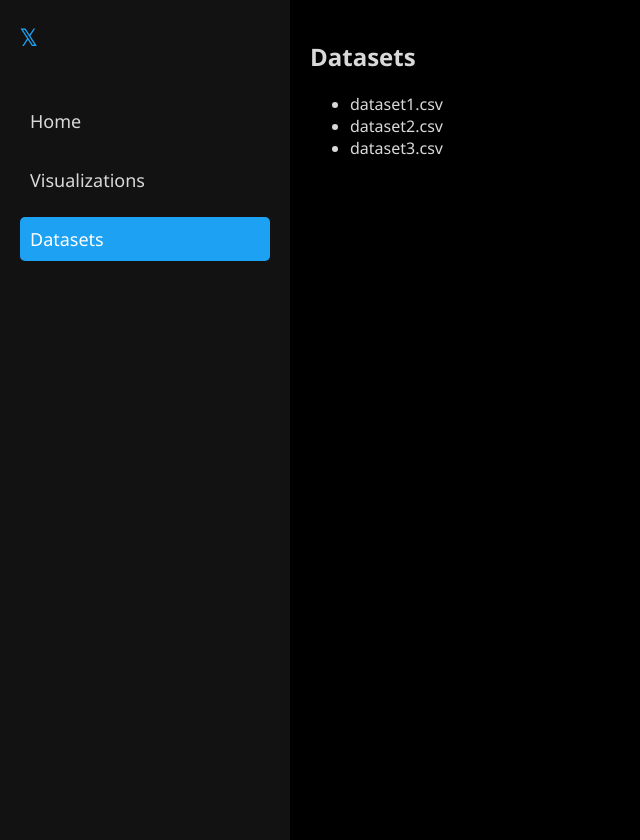
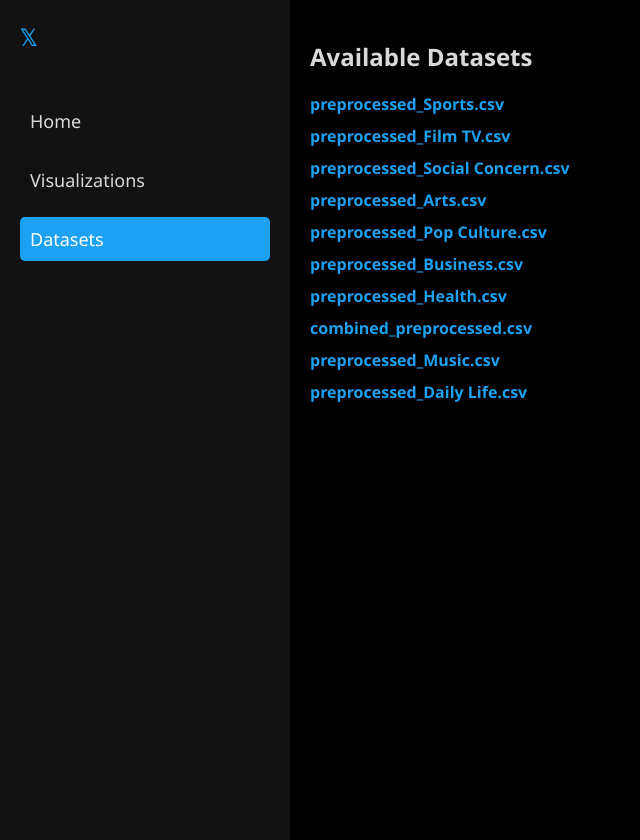
Before and after one commit to Amaan630/5100, a Flask app: page /datasets in a window 1280 px wide. Shown: the whole page, without its empty margins (0-640 px from the left). Run offline with Flask 2, Linux system fonts and the light colour scheme.

Commit message:
added datasets

```diff
--- a/app.py
+++ b/app.py
@@ -1,6 +1,10 @@
+import os
+import pandas as pd
 from flask import Flask, render_template, request
 
 app = Flask(__name__)
+
+DATASET_FOLDER = "data/data/preprocessed/"
 
 @app.route('/')
 def home():
@@ -25,8 +29,21 @@ def visualizations():
 
 @app.route('/datasets')
 def datasets():
-    datasets = ['dataset1.csv', 'dataset2.csv', 'dataset3.csv']
+    datasets = [f for f in os.listdir(DATASET_FOLDER) if f.endswith('.csv')]
     return render_template('datasets.html', datasets=datasets)
+
+@app.route('/datasets/<filename>')
+def dataset_detail(filename):
+    file_path = os.path.join(DATASET_FOLDER, filename)
+    try:
+        # Load CSV and display first few rows
+        df = pd.read_csv(file_path)
+        data_preview = df.head(10).to_dict(orient='records')  # Convert first 10 rows to a list of dicts
+        columns = df.columns.tolist()
+        return render_template('dataset_detail.html', filename=filename, columns=columns, rows=data_preview)
+    except Exception as e:
+        error_message = f"Error loading dataset {filename}: {str(e)}"
+        return render_template('dataset_detail.html', filename=filename, columns=[], rows=[], error=error_message)
 
 if __name__ == '__main__':
     app.run(debug=True)
--- a/static/styles.css
+++ b/static/styles.css
@@ -148,3 +148,34 @@ button:hover {
     font-weight: bold;
     display: inline-block;
 }
+
+.datasets ul {
+    list-style-type: none;
+    padding: 0;
+}
+
+.datasets ul li {
+    margin: 10px 0;
+}
+
+.datasets ul li a {
+    color: #1da1f2;
+    text-decoration: none;
+    font-weight: bold;
+}
+
+.dataset-detail table {
+    width: 100%;
+    border-collapse: collapse;
+    margin-top: 20px;
+}
+
+.dataset-detail th, .dataset-detail td {
+    border: 1px solid #b5a8a8;
+    padding: 8px;
+}
+
+.dataset-detail th {
+    background-color: #b5a8a8;
+    text-align: left;
+}
--- a/templates/base.html
+++ b/templates/base.html
@@ -11,9 +11,9 @@
         <nav class="sidebar">
             <div class="logo">𝕏</div>
             <ul class="menu">
-                <li><a href="{{ url_for('home') }}" class="{% if request.path == '/' %}active{% endif %}">Home</a></li>
-                <li><a href="{{ url_for('visualizations') }}" class="{% if request.path == '/visualizations' %}active{% endif %}">Visualizations</a></li>
-                <li><a href="{{ url_for('datasets') }}" class="{% if request.path == '/datasets' %}active{% endif %}">Datasets</a></li>
+                <li><a href="{{ url_for('home') }}" class="{% if request.path == url_for('home') %}active{% endif %}">Home</a></li>
+                <li><a href="{{ url_for('visualizations') }}" class="{% if request.path == url_for('visualizations') %}active{% endif %}">Visualizations</a></li>
+                <li><a href="{{ url_for('datasets') }}" class="{% if request.path == url_for('datasets') %}active{% endif %}">Datasets</a></li>
             </ul>
         </nav>
         <main>
--- a/templates/datasets.html
+++ b/templates/datasets.html
@@ -3,11 +3,13 @@
 {% block title %}Datasets - X Platform{% endblock %}
 
 {% block content %}
-<section>
-    <h1>Datasets</h1>
+<section class="datasets">
+    <h1>Available Datasets</h1>
     <ul>
         {% for dataset in datasets %}
-            <li>{{ dataset }}</li>
+        <li>
+            <a href="{{ url_for('dataset_detail', filename=dataset) }}">{{ dataset }}</a>
+        </li>
         {% endfor %}
     </ul>
 </section>
```
Also changed, not shown: templates/dataset_detail.html (added, +34 -0 lines).
